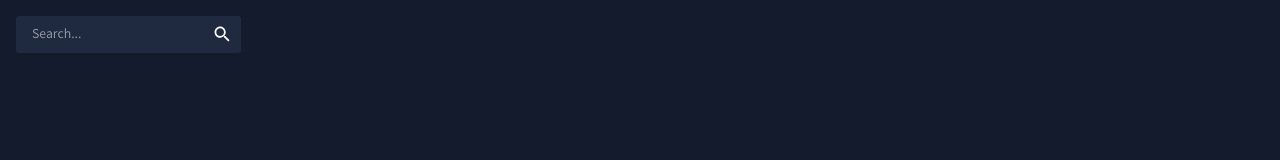
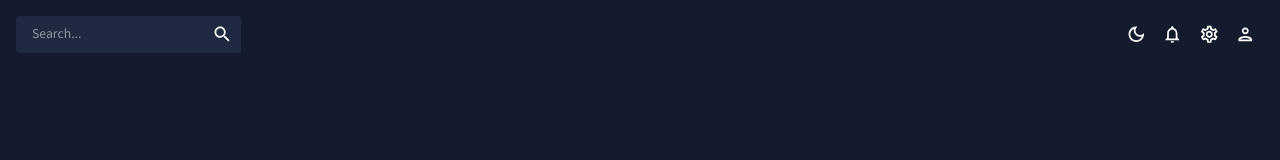
Before and after one commit to abhideepghosh/admin-dashboard, a React (Create React App) app: page / in a window 1280 px wide. Shown: the top 160 px of the page. Built offline with nearby package versions, Linux system fonts and the light colour scheme.

Commit message:
Topbar Mode Functionality

```diff
--- a/src/scenes/global/Topbar.jsx
+++ b/src/scenes/global/Topbar.jsx
@@ -28,7 +28,25 @@
           <SearchIcon />
         </IconButton>
       </Box>
-      <IconButton></IconButton>
+      {/* icons */}
+      <Box display="flex">
+        <IconButton onClick={colorMode.toggleColorMode}>
+          {theme.palette.mode === "dark" ? (
+            <DarkModeOutlinedIcon />
+          ) : (
+            <LightModeOutlinedIcon />
+          )}
+        </IconButton>
+        <IconButton>
+          <NotificationsOutlinedIcon />
+        </IconButton>
+        <IconButton>
+          <SettingsOutlinedIcon />
+        </IconButton>
+        <IconButton>
+          <PersonOutlinedIcon />
+        </IconButton>
+      </Box>
     </Box>
   );
 };
```
